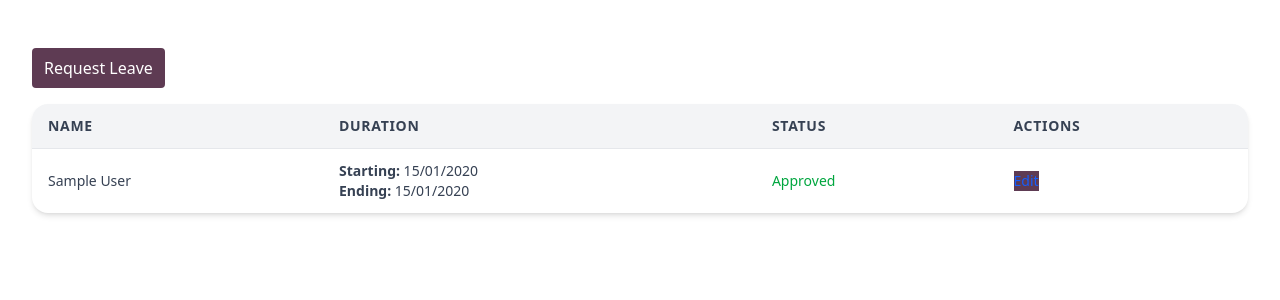
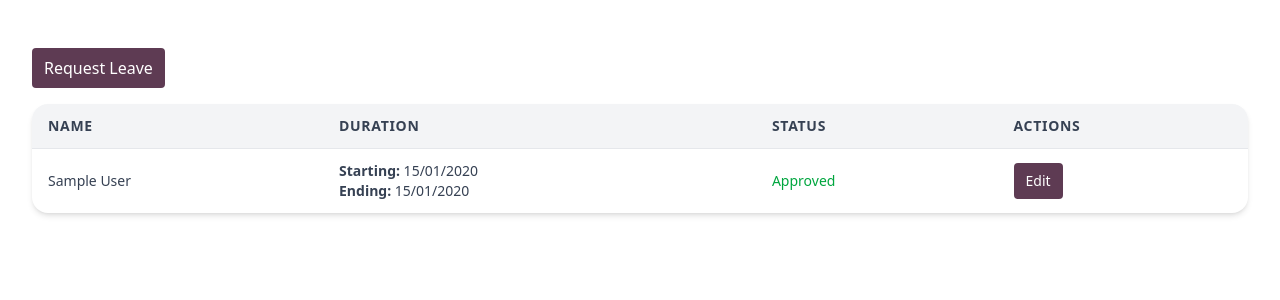
Before and after one commit to lsblackburn/Annual-Leave-Booker, a Flask app: page / in a window 1280 px wide. Shown: the part 64-364 px from the top of the page. Run offline with Flask 3, Linux system fonts and the light colour scheme; the visitor is signed in with stand-in values (Sample User, id 1); tables that the repository leaves empty hold one stand-in row (values such as "Sample post"); some libraries are stand-ins or nearby versions.

Commit message:
Purple btn assigned to edit leave request button

```diff
--- a/templates/pages/dashboard.html
+++ b/templates/pages/dashboard.html
@@ -43,7 +43,7 @@
                 {% elif leave.user_id == session['user_id'] %}
                     <!-- If the logged-in user is the one who booked the leave, they can edit their leave -->
                     <form method="GET" action="{{ url_for('leave.edit_leave', leave_id=leave.id) }}" style="display:inline;">
-                        <button type="submit" class="text-blue-600 hover:underline">Edit</button>
+                        <button type="submit" class="purple_btn hover:underline">Edit</button>
                     </form>
                 {% else %}
                     <!-- If the user is not an admin or the owner of the leave, show "No actions available" -->
```
